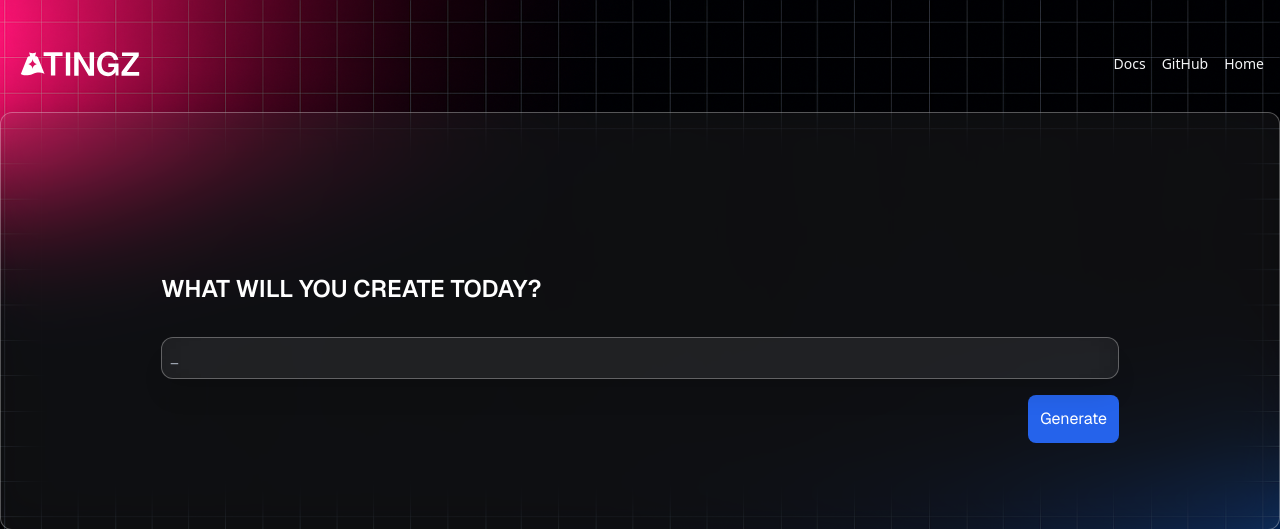
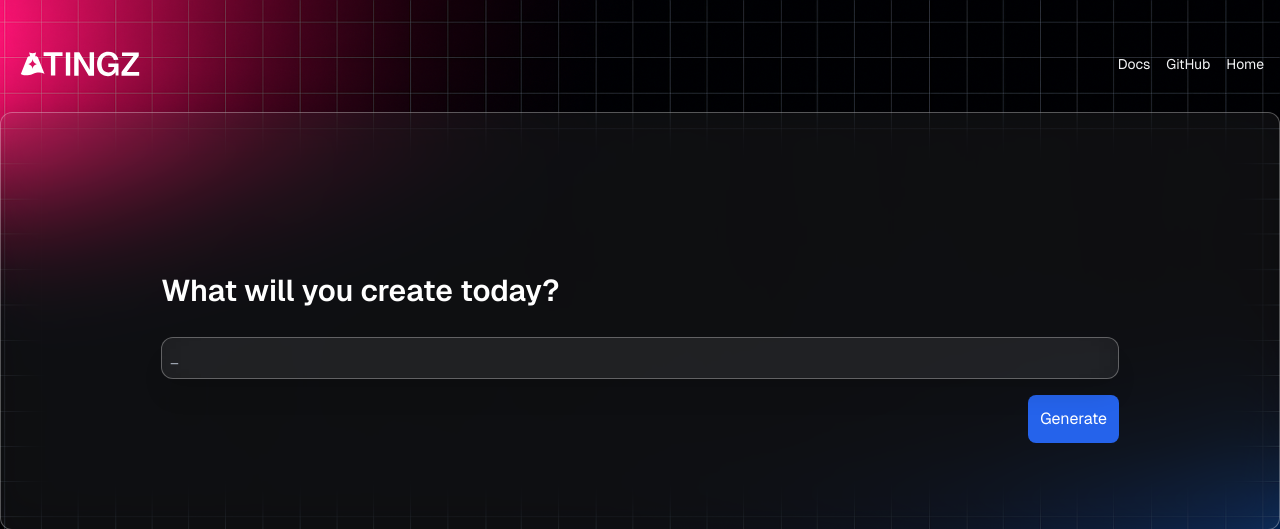
Before and after one commit to PlayTingz/Client, a Flask app: page / in a window 1280 px wide. Shown: the top 529 px of the page. Run offline with Flask 3, Linux system fonts and the light colour scheme; some libraries are stand-ins or nearby versions.

Commit message:
add font class throughout app.

```diff
--- a/src/templates/base.html
+++ b/src/templates/base.html
@@ -59,7 +59,7 @@ body {
 <!-- NAVIGATION BAR -->
 
   <nav class="relative z-10 mt-8 mb-4">
-    <div class="max-w-7xl mx-auto px-4 py-4 flex justify-between items-center">
+    <div class="geist max-w-7xl mx-auto px-4 py-4 flex justify-between items-center">
 
       <!-- LEFT: Site Title -->
       <div class="text-xl font-bold text-blue-600 flex items-center space-x-2">
@@ -68,7 +68,7 @@ body {
 
 
       <!-- RIGHT: Docs, GitHub, User Info -->
-      <div class="flex items-center space-x-4">
+      <div class="geist flex items-center space-x-4">
         <a href="https://www.playtingz.com/" class="text-gray-100 text-sm hover:text-xl"  target="_blank" rel="noopener noreferrer">Docs</a>
         <a href="https://github.com/PlayTingz" class="text-gray-100 text-sm hover:text-xl" target="_blank" rel="noopener noreferrer">GitHub</a>
 
@@ -86,7 +86,7 @@ body {
   </nav>
   {% block header %}{% endblock %}
   {% for message in get_flashed_messages() %}
-    <div class="mb-4 p-4 bg-blue-100 border-l-4 border-blue-500 text-blue-700 rounded">
+    <div class="geist mb-4 p-4 bg-blue-100 border-l-4 border-blue-500 text-blue-700 rounded">
       {{ message }}
     </div>
   {% endfor %}
--- a/src/templates/welcome.html
+++ b/src/templates/welcome.html
@@ -1,6 +1,6 @@
 {% extends 'base.html' %}
 
-{% block title %}WHAT WILL YOU CREATE TODAY?{% endblock %}
+{% block title %}What will you create today?{% endblock %}
 
 {% block header %}
 {% endblock %}
@@ -8,7 +8,7 @@
 {% block content %}
   <section class="geist mx-auto max-w-7xl h-96 gap-6 pt-40 pr-40 pb-64 pl-40 backdrop-blur-xl shadow-xl bg-white/5 border border-white/30 rounded-xl">
       <header class="mb-6">
-        <h1 style="font-weight: 600" class="max-w-5xl h-9 gap-2.5 text-2xl text-white">WHAT WILL YOU CREATE TODAY?</h1>
+        <h1 style="font-weight: 600" class="max-w-5xl h-9 gap-2.5 text-3xl text-white">What will you create today?</h1>
       </header>
       <form method="post" class="space-y-4">
         <div>
@@ -25,9 +25,9 @@
   {% if data %}
     <article class="geist mx-auto mt-6 p-4 max-w-7xl h-96 gap-6 rounded-2xl border p-6 px-40 bg-white/5 border-white/30 backdrop-blur-xl shadow-xl">
       <header>
-        <h2 class="text-xl font-semibold text-white">{{ data['prompt'] }}</h2>
+        <h2 class="geist text-xl font-semibold text-white">{{ data['prompt'] }}</h2>
         <hr class="my-2">
-        <div class="prose max-w-none text-white h-128 overflow-y-auto">
+        <div class="geist prose max-w-none text-white h-128 overflow-y-auto">
           {{ data['answer'] | safe }}
         </div>
       </header>
```
